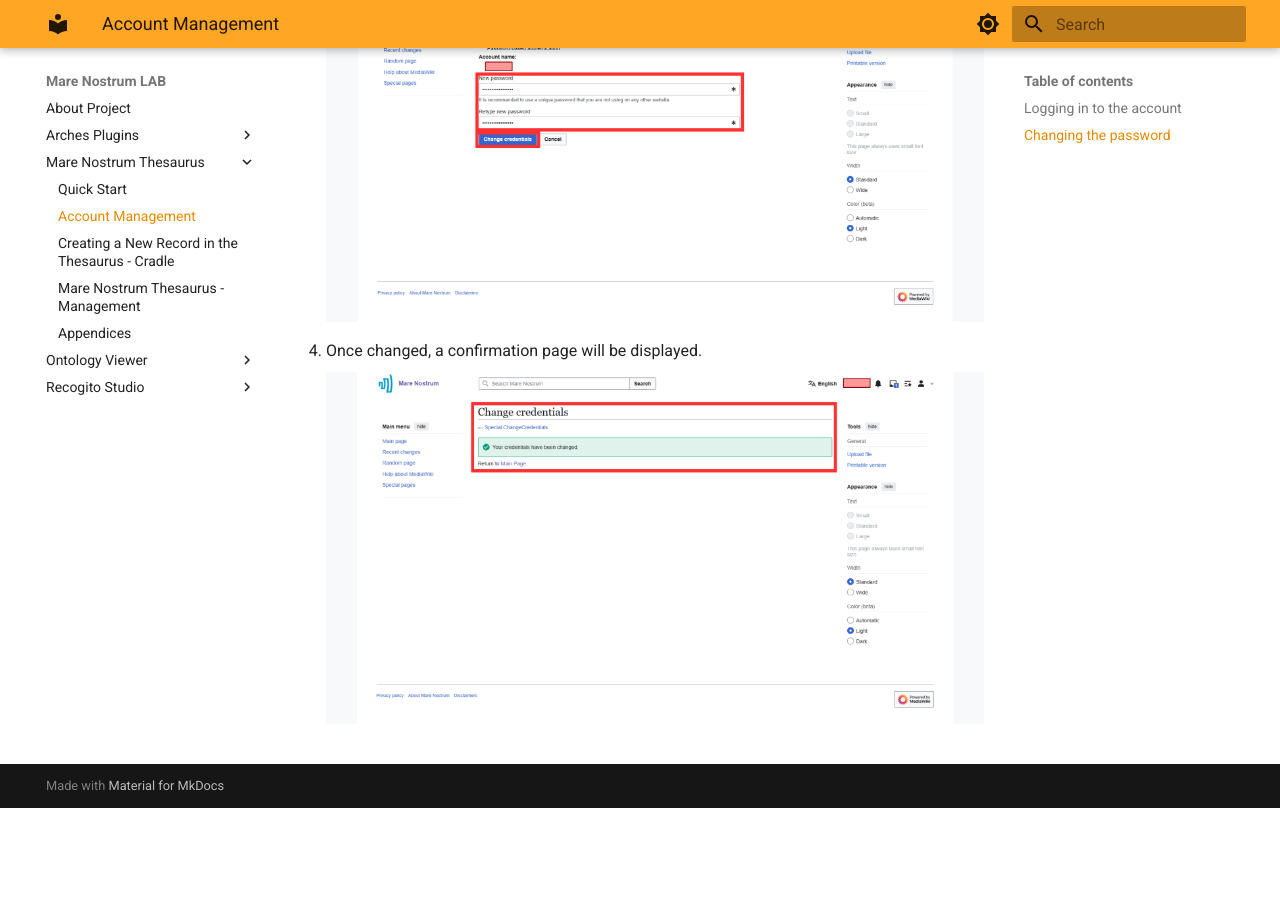
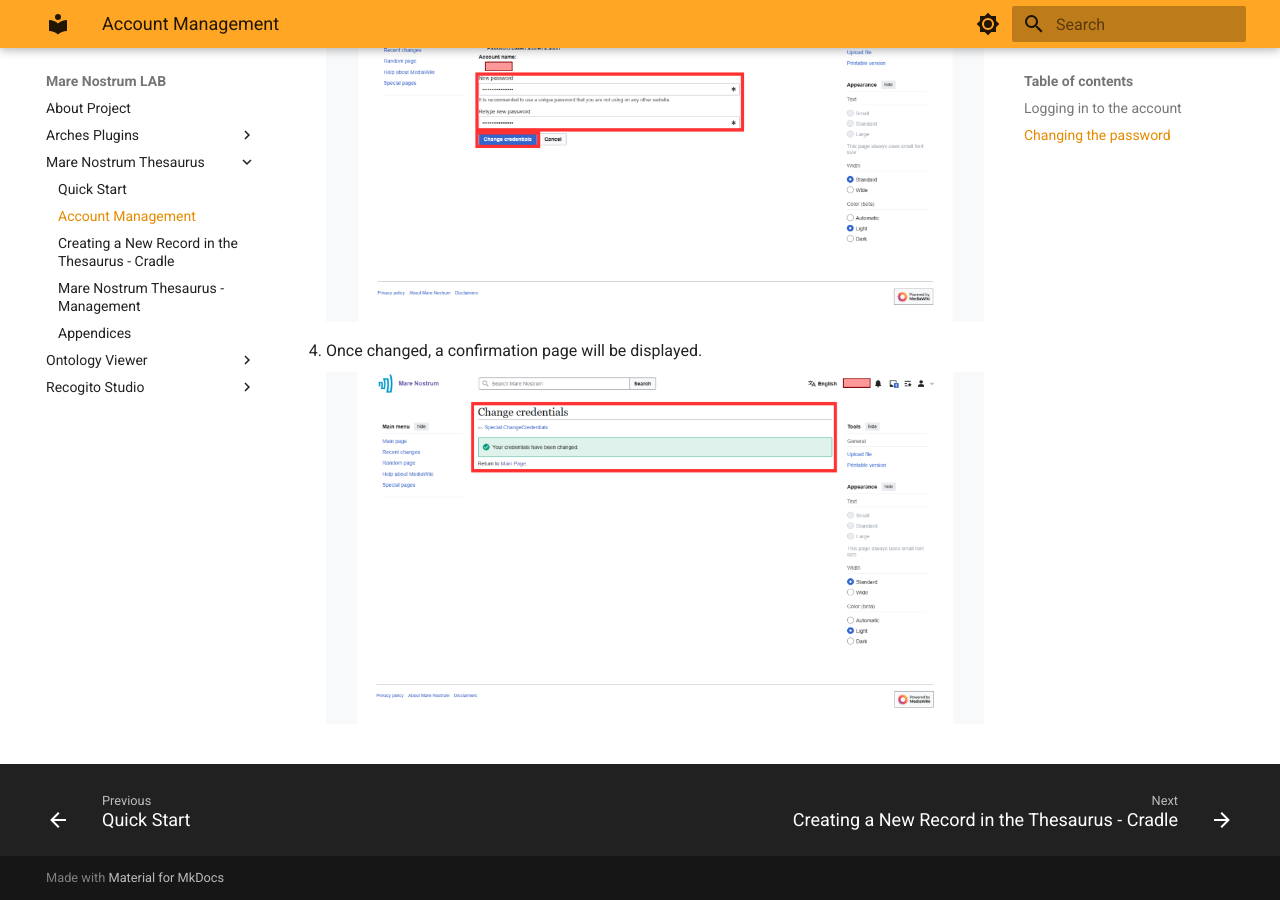
Before and after one commit to Mare-Nostrum-Lab-UJ/Mare-Nostrum-Lab-UJ.github.io, an MkDocs documentation site: the page built from docs/mare-nostrum-thesaurus/account-management.md, in a window 1280 px wide and 900 px high, scrolled down 2582 px. Built offline with MkDocs 1.6.1 and Material for MkDocs 9.7.7, drawn with Linux system fonts in a browser that asks for light colours; before the commit the page ends 3390 px from its top, so only the background shows below that.

Commit message:
add: New Material Theme functions.

```diff
--- a/mkdocs.yml
+++ b/mkdocs.yml
@@ -5,6 +5,8 @@
   features:
     - navigation.instant
     - navigation.tracking
+    - navigation.top
+    - navigation.footer
     - search.suggest
     - search.highlight
   palette:
```
